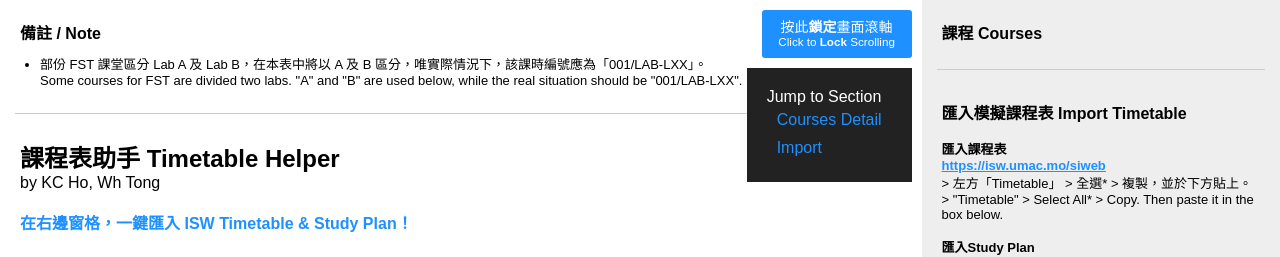
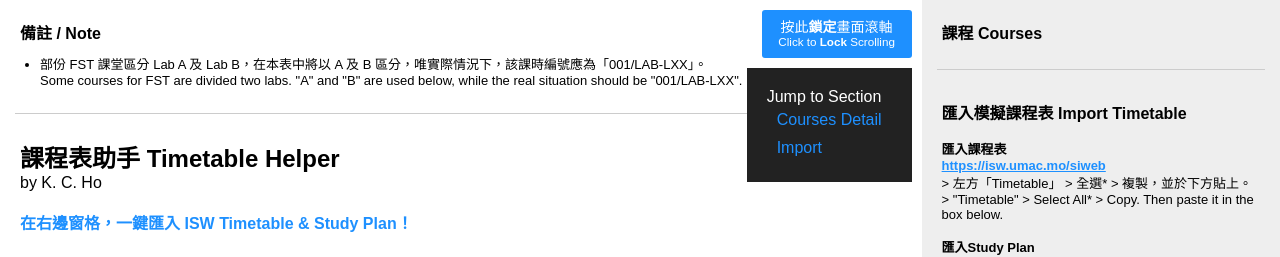
Before and after one commit to kchomacau/timetable, a plain HTML site: page index.html in a window 1280 px wide. Shown: the top 257 px of the page. Drawn offline with Linux system fonts and the light colour scheme.

Commit message:
Update index.html

```diff
--- a/index.html
+++ b/index.html
@@ -21,7 +21,7 @@
 	<hr class="full">
 
 	<h2>課程表助手 Timetable Helper</h2>
-	<p>by KC Ho, Wh Tong</p>
+	<p>by K. C. Ho</p>
 
 	<p>&nbsp;</p>
 
```
